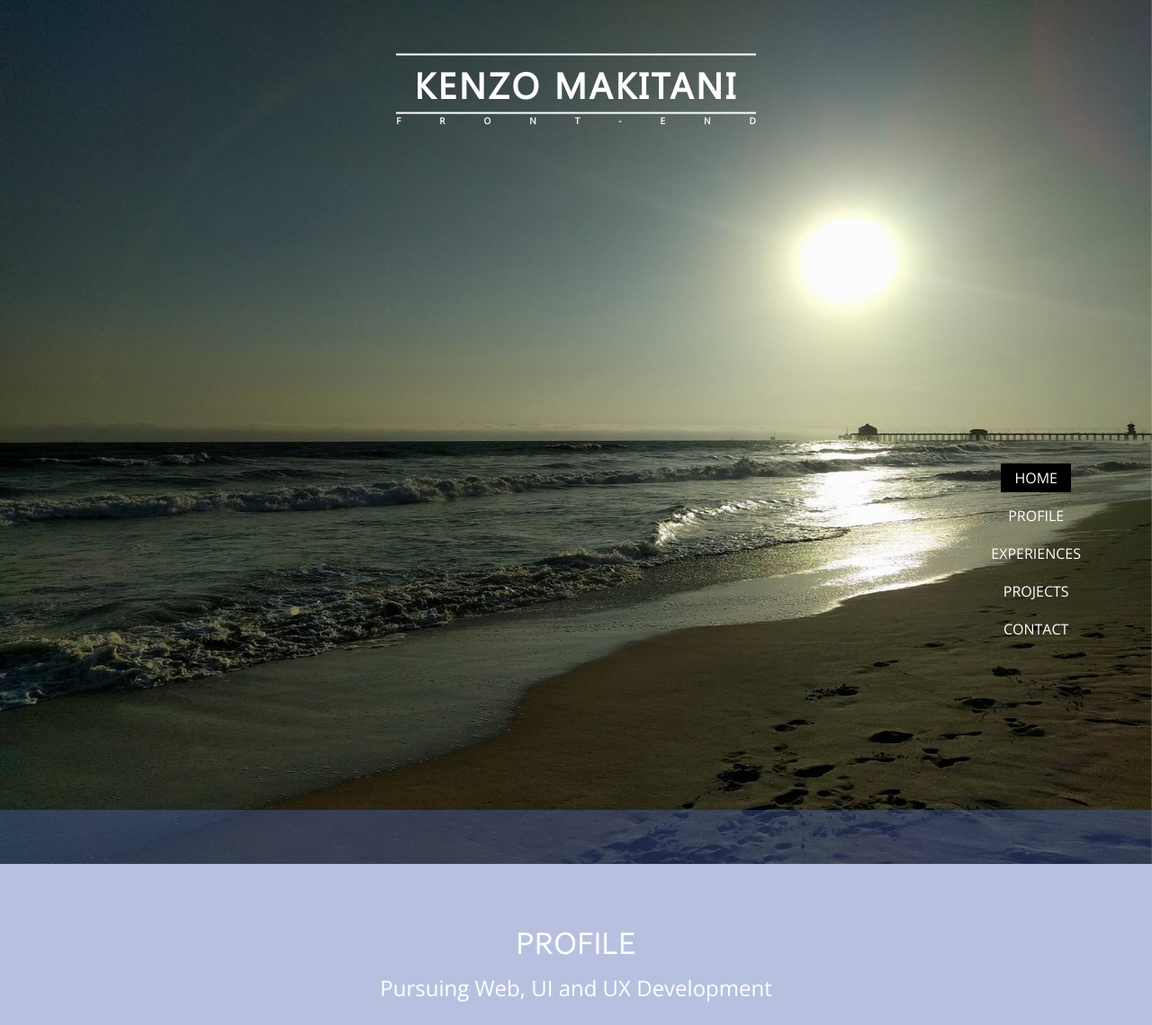
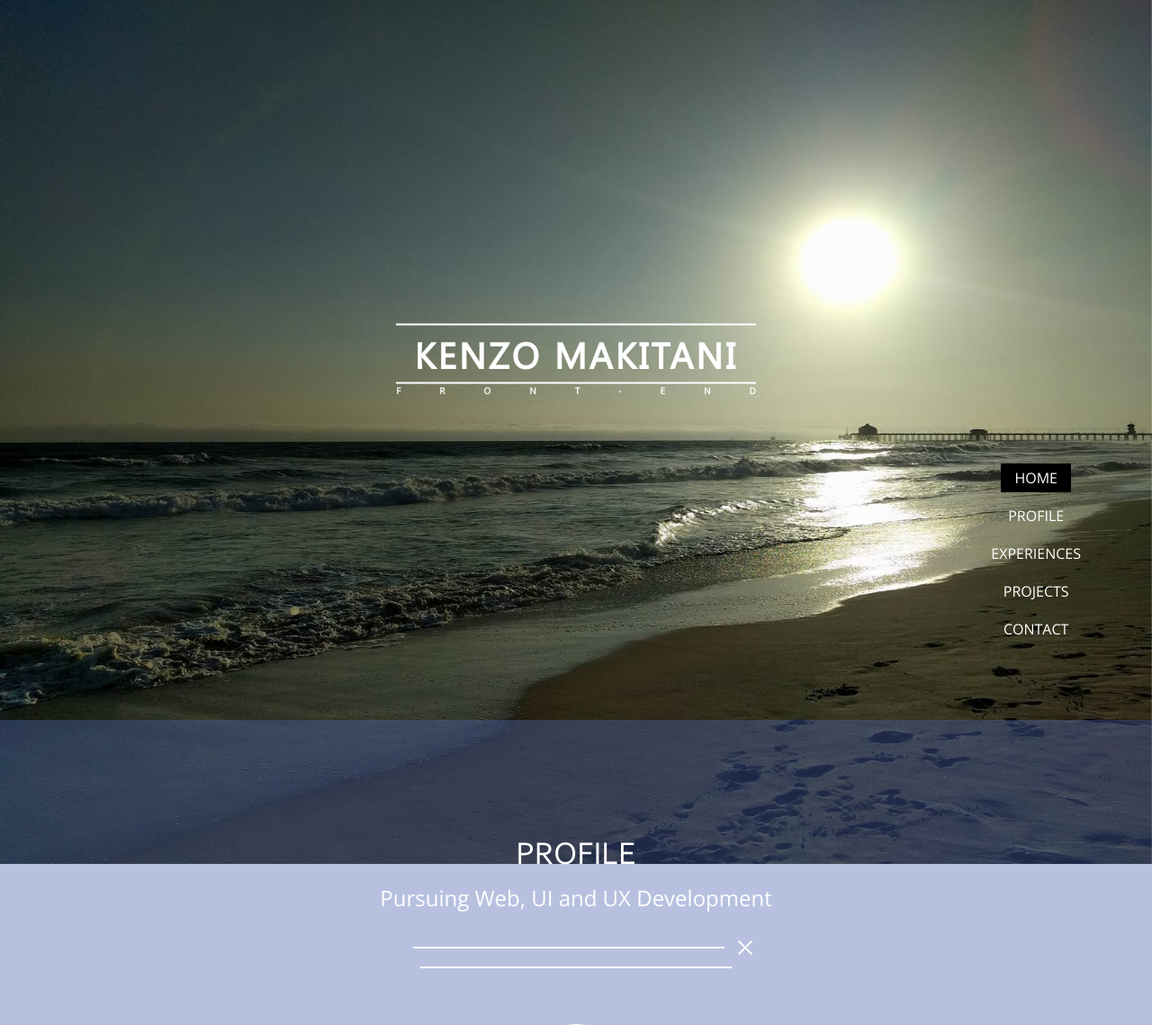
Before and after one commit to kmakitan/kmakitan.github.io, a PHP site: page / in a window 1280 px wide. Shown: the top 1139 px of the page at 90% size. Run offline with PHP 8.4, Linux system fonts and the light colour scheme.

Commit message:
actually fixed home vertical align issue

```diff
--- a/index.css
+++ b/index.css
@@ -64,11 +64,12 @@ h1 {
 #home {
     height: 100vh;
     overflow: hidden;
+    padding-top: 0px;
 }
 
 #homeContainer {
     position: relative;
-    top: calc(50%-100px);
+    top: 50%;
     transform: translateY(-50%);
     width: 400px;
     margin: auto;
```
